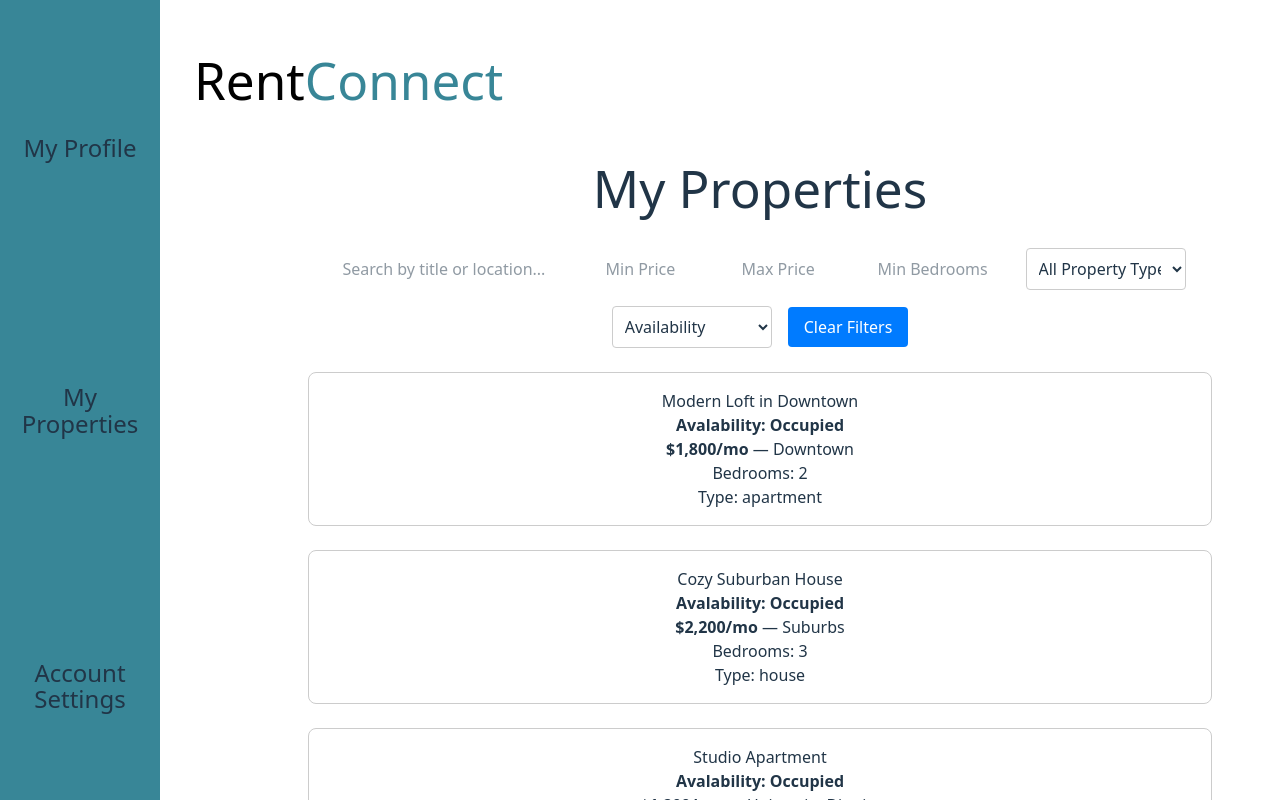
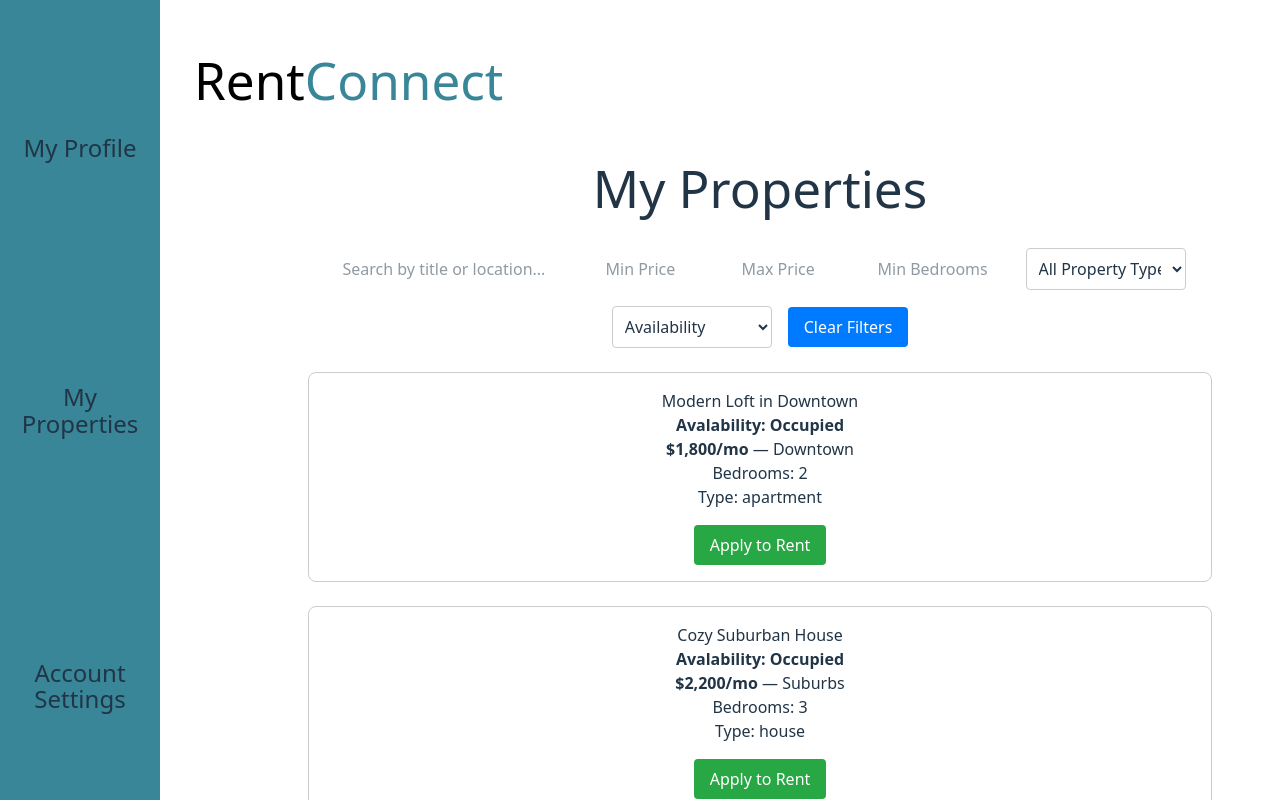
Before and after one commit to murray-pocha/RentConnect, a React (Vite) app in the folder Frontend/: page / in a window 1280 px wide. Shown: the top 800 px of the page. Built offline with nearby package versions, Linux system fonts and the light colour scheme; some icons are missing.

Commit message:
SCRUM-13: Add Apply to Rent button and POST logic for rental applications

```diff
--- a/Frontend/src/components/PropertyCard.jsx
+++ b/Frontend/src/components/PropertyCard.jsx
@@ -1,6 +1,6 @@
 import React from "react";
 
-function PropertyCard ({ listing}) {
+function PropertyCard ({ listing, onApply, onClick }) {
 
   return (
             <div
@@ -12,6 +12,7 @@ function PropertyCard ({ listing}) {
                 backgroundColor: "white",
                 cursor: "pointer"
               }}
+              onClick={onClick}
             >
               <h2>{listing.title}</h2>
               <p><strong>Avalability: Occupied</strong></p>
@@ -20,8 +21,27 @@ function PropertyCard ({ listing}) {
               </p>
               <p>Bedrooms: {listing.bedrooms}</p>
               <p>Type: {listing.propertyType}</p>
-          </div>
-  )
+
+              {/* Apply Button */}
+      <button
+        onClick={(e) => {
+          e.stopPropagation(); // Prevent parent click handler (onClick)
+          onApply(); // Trigger apply action
+        }}
+        style={{
+          marginTop: "1rem",
+          padding: "0.5rem 1rem",
+          backgroundColor: "#28a745",
+          color: "#fff",
+          border: "none",
+          borderRadius: "4px",
+          cursor: "pointer"
+        }}
+      >
+          Apply to Rent
+        </button>
+      </div>
+  );
 }
 
 export default PropertyCard;
--- a/Frontend/src/components/RentalProperties.jsx
+++ b/Frontend/src/components/RentalProperties.jsx
@@ -44,6 +44,37 @@ const RentalProperties = () => {
       (!selectedPropertyType || listing.property_types === selectedPropertyType)
     );
   });
+
+  const handleApply = async (propertyId) => {
+    try {
+      // TEMP USER ID - you’ll replace this with the logged-in user’s actual ID when auth is connected
+      // TODO: Replace with actual logged-in user ID once auth is in place
+      const userId = 1;
+
+      const response = await fetch("http://localhost:3000/rental_applications", {
+        method: "POST",
+        headers: {
+          "Content-Type": "application/json",
+        },
+        body: JSON.stringify({
+          rental_property_id: propertyId,
+          user_id: userId,
+        }),
+      });
+
+      if (!response.ok) {
+        throw new Error("Failed to apply");
+      }
+
+      const data = await response.json();
+      alert("Application submitted!");
+      console.log(data);
+    } catch (error) {
+      alert("Error submitting application: " + error.message);
+      console.error("Apply error:", error);
+    }
+  };
+
 
   return (
     <div>
@@ -145,7 +176,9 @@ const RentalProperties = () => {
             <PropertyCard
             key={listing.id}
             listing={listing}
-            onClick={() => console.log(listing)}/>
+            onClick={() => console.log(listing)}
+            onApply={() => handleApply(listing.id)} // New apply-to-rent handler
+            />
           ))
         ) : (
           <p>No properties match your filters.</p>
```
